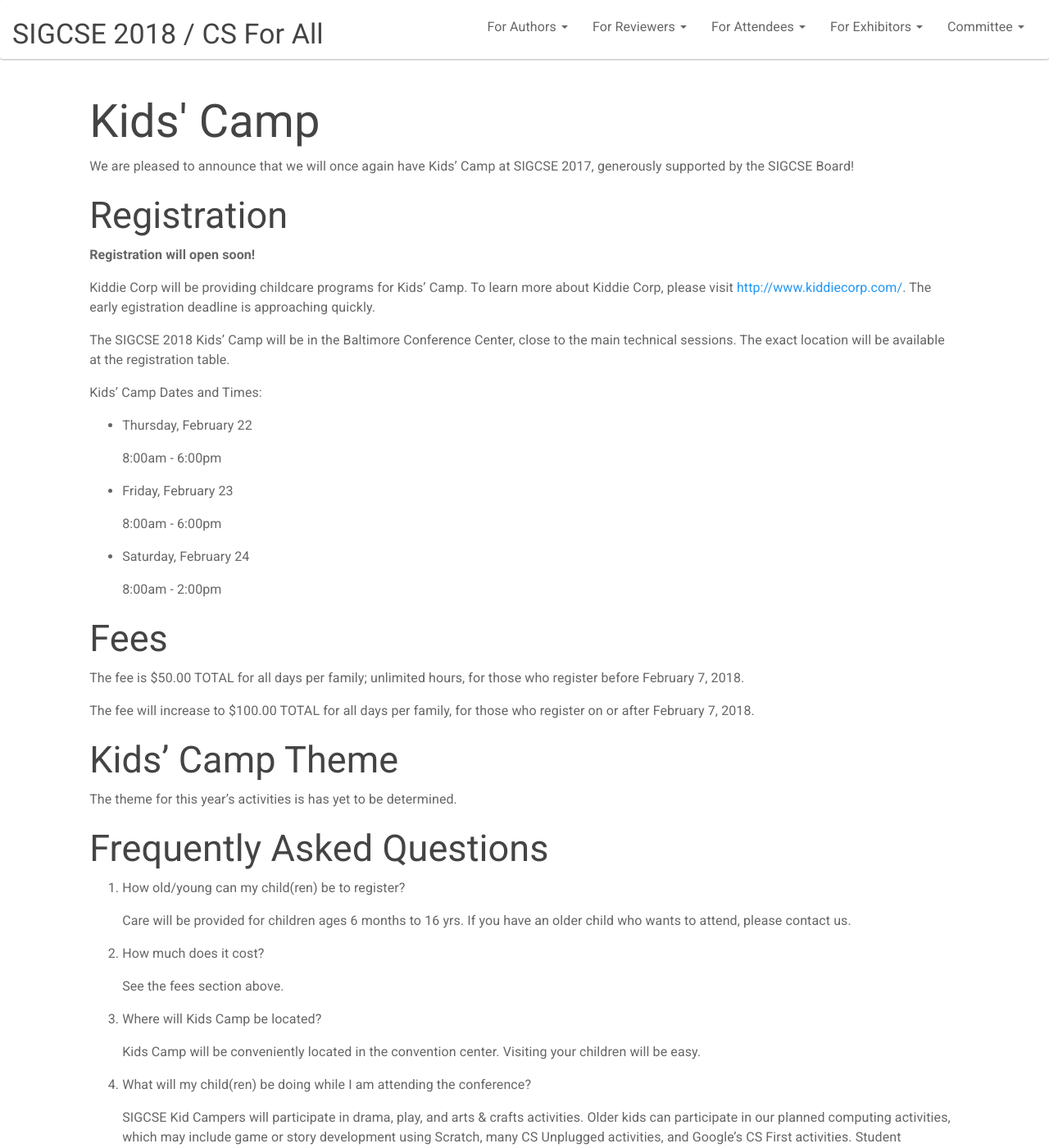
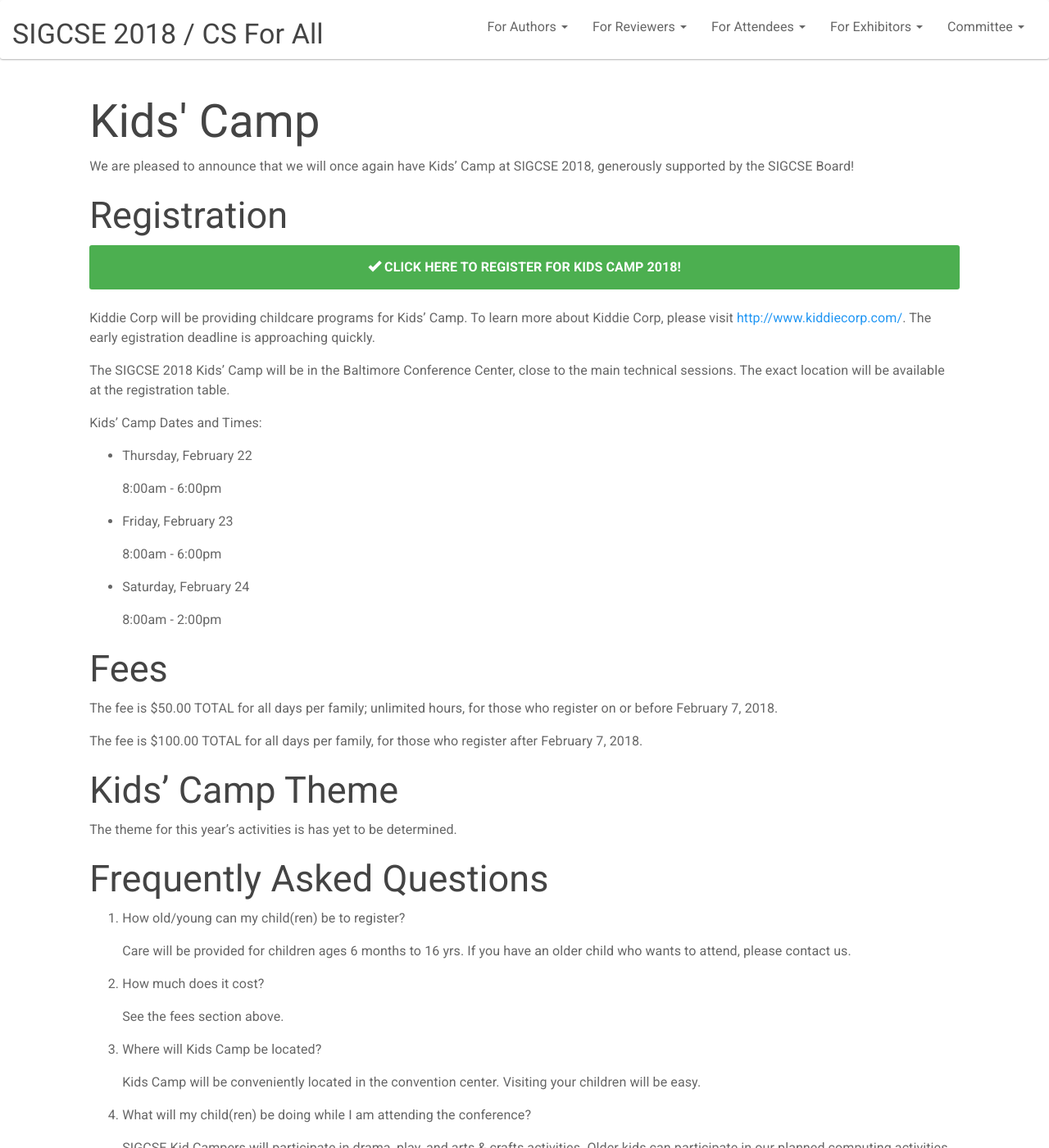
Before and after one commit to sigcsets/sigcse2018, a Jekyll site: the page built from attendees/kidscamp.md, in a window 1280 px wide and 1400 px high. Shown: the whole window at 82% size. Built offline with Jekyll 4.4.1, drawn with Linux system fonts in a browser that asks for light colours.

Commit message:
hotels and kidscamp

```diff
--- a/attendees/kidscamp.md
+++ b/attendees/kidscamp.md
@@ -4,17 +4,13 @@
 ---
 
 We are pleased to announce that we will once again have Kids’ Camp at
-SIGCSE 2017, generously supported by the SIGCSE Board!
+SIGCSE 2018, generously supported by the SIGCSE Board!
 
 ## Registration
 
-<!--Kids Camp registration is available at
-
-[https://www.jotform.com/KiddieCorp/sigcsekids](https://www.jotform.com/KiddieCorp/sigcsekids)
-
--->
-
-__Registration will open soon!__
+<div class="alert alert-success text-center">
+<span class="glyphicon glyphicon-ok" aria-hidden="true"></span> <a href="https://form.jotform.com/KiddieCorp/ACM-SIGCSE18kids">CLICK HERE TO REGISTER FOR KIDS CAMP 2018!</a>
+</div>
 
 Kiddie Corp will be providing childcare
 programs for Kids' Camp. To learn more about Kiddie Corp, please visit
@@ -42,10 +38,10 @@
 ## Fees
 
 The fee is $50.00 TOTAL for all days per family; unlimited hours, for those
-who register before February 7, 2018.
+who register on or before February 7, 2018.
 
-The fee will increase to $100.00 TOTAL for all days per family, for those
-who register on or after February 7, 2018.
+The fee is $100.00 TOTAL for all days per family, for those
+who register after February 7, 2018.
 
 
 ## Kids' Camp Theme
```
Also changed, not shown: attendees/index.md (+2 -0 lines).
